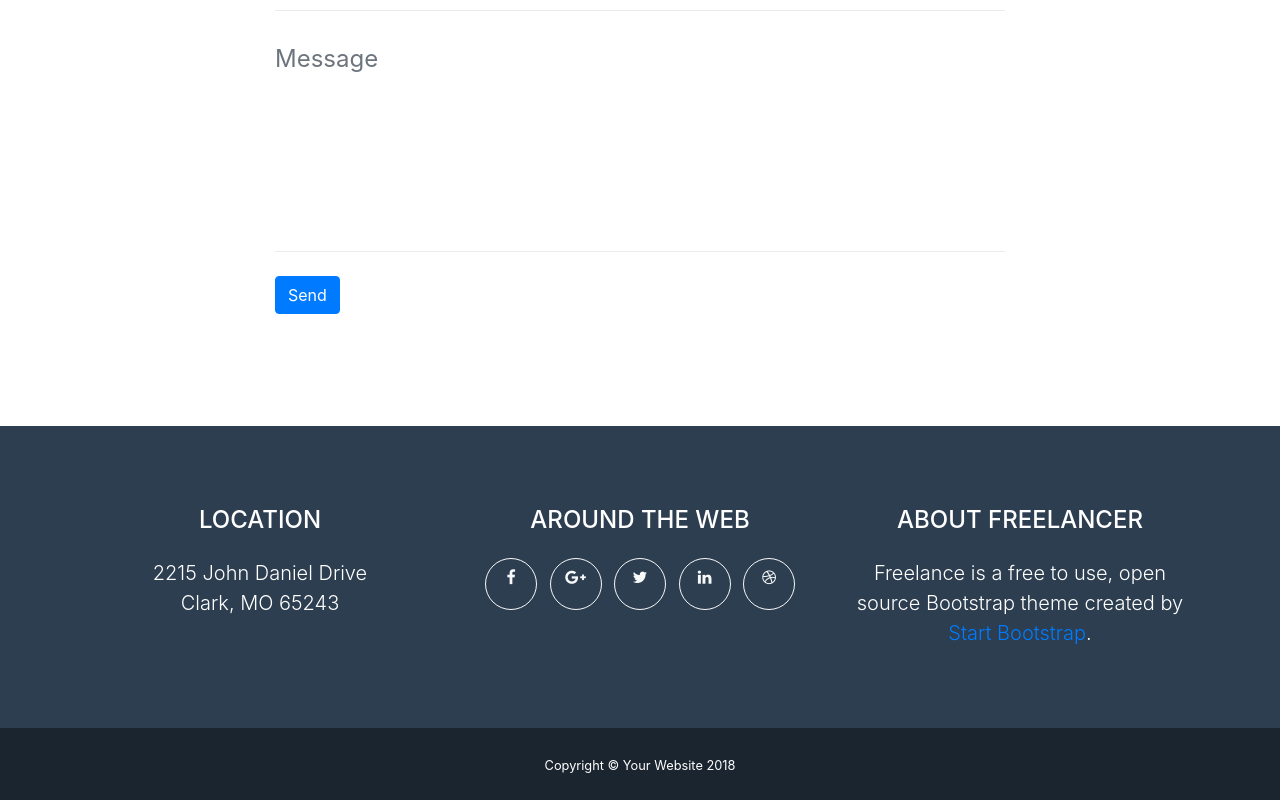
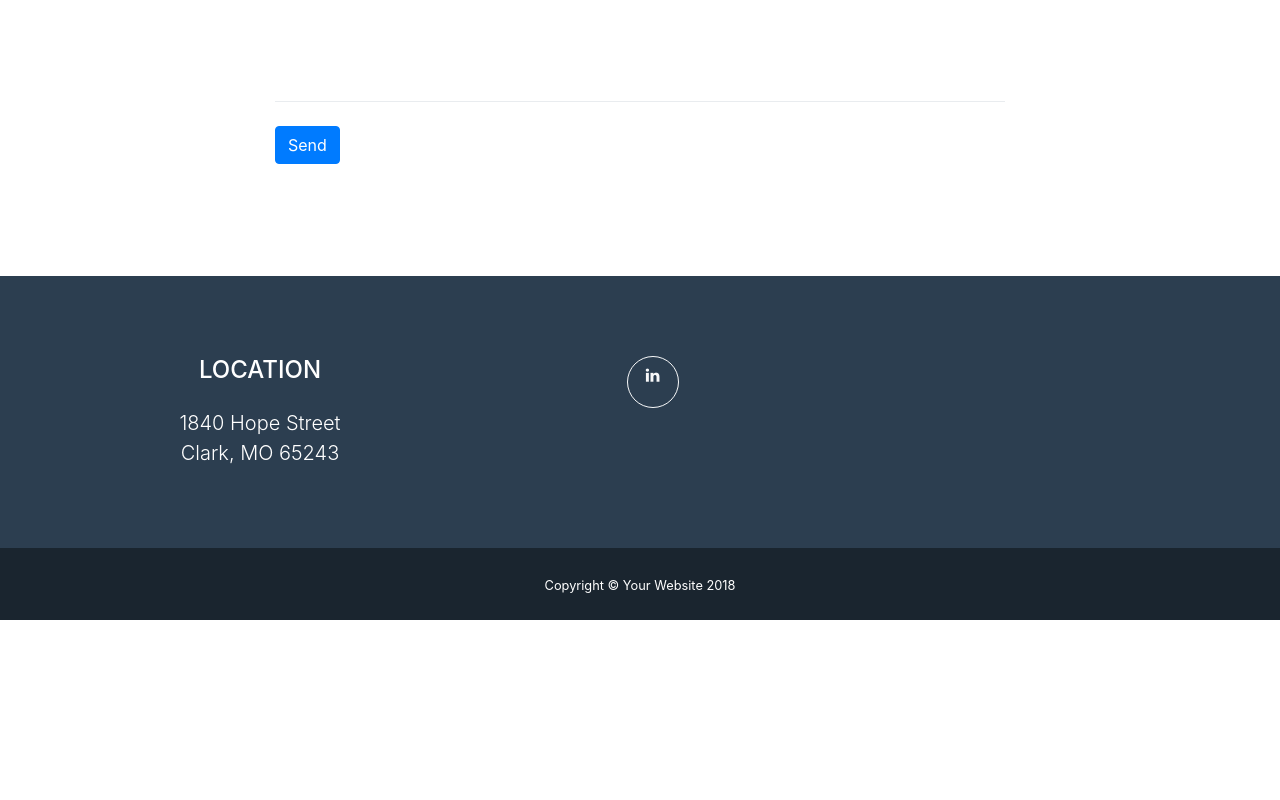
Before and after one commit to michaelmatheson/michaelmatheson.github.io, a website with bundled scripts: page index.html in a window 1280 px wide. Shown: the part 1904-2704 px from the top of the page. After the commit the page ends 2524 px from the top, so only its background shows below. Built offline with nearby package versions, Linux system fonts and the light colour scheme.

Commit message:
Update index.html

```diff
--- a/index.html
+++ b/index.html
@@ -70,10 +70,10 @@
         <hr class="star-light mb-5">
         <div class="row">
           <div class="col-lg-4 ml-auto">
-            <p class="lead">Freelancer is a free bootstrap theme created by Start Bootstrap. The download includes the complete source files including HTML, CSS, and JavaScript as well as optional LESS stylesheets for easy customization.</p>
+            <p class="lead">I am a 3rd year Economics student with a general concentration</p>
           </div>
           <div class="col-lg-4 mr-auto">
-            <p class="lead">Whether you're a student looking to showcase your work, a professional looking to attract clients, or a graphic artist looking to share your projects, this template is the perfect starting point!</p>
+            <p class="lead">Welcome to my website</p>
           </div>
         </div>
         <div class="text-center mt-4">
@@ -140,25 +140,24 @@
         <div class="row">
           <div class="col-md-4 mb-5 mb-lg-0">
             <h4 class="text-uppercase mb-4">Location</h4>
-            <p class="lead mb-0">2215 John Daniel Drive
+            <p class="lead mb-0">1840 Hope Street
               <br>Clark, MO 65243</p>
           </div>
           <div class="col-md-4 mb-5 mb-lg-0">
-            <h4 class="text-uppercase mb-4">Around the Web</h4>
+
             <ul class="list-inline mb-0">
               <li class="list-inline-item">
-                <a class="btn btn-outline-light btn-social text-center rounded-circle" href="#">
-                  <i class="fa fa-fw fa-facebook"></i>
+
+
                 </a>
               </li>
               <li class="list-inline-item">
-                <a class="btn btn-outline-light btn-social text-center rounded-circle" href="#">
-                  <i class="fa fa-fw fa-google-plus"></i>
+
+
                 </a>
               </li>
               <li class="list-inline-item">
-                <a class="btn btn-outline-light btn-social text-center rounded-circle" href="#">
-                  <i class="fa fa-fw fa-twitter"></i>
+
                 </a>
               </li>
               <li class="list-inline-item">
@@ -167,16 +166,13 @@
                 </a>
               </li>
               <li class="list-inline-item">
-                <a class="btn btn-outline-light btn-social text-center rounded-circle" href="#">
-                  <i class="fa fa-fw fa-dribbble"></i>
+
                 </a>
               </li>
             </ul>
           </div>
           <div class="col-md-4">
-            <h4 class="text-uppercase mb-4">About Freelancer</h4>
-            <p class="lead mb-0">Freelance is a free to use, open source Bootstrap theme created by
-              <a href="http://startbootstrap.com">Start Bootstrap</a>.</p>
+
           </div>
         </div>
       </div>
```
